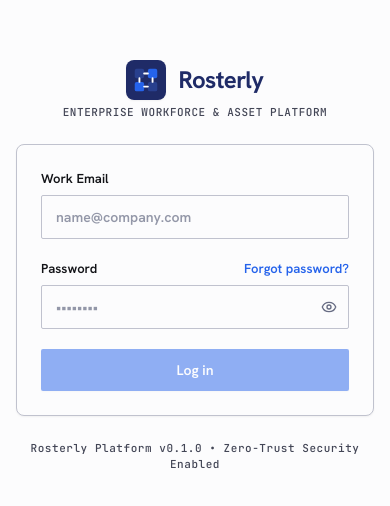
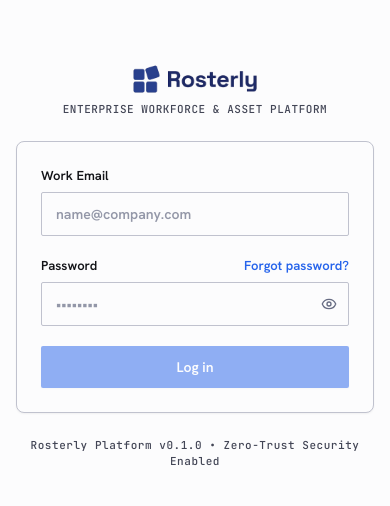
Before and after one commit to kk161205/Rosterly, a React (Vite) app in the folder frontend/: page /login in a window 390 px wide. Shown: the part 156-662 px from the top of the page. Built offline with nearby package versions, Linux system fonts and the light colour scheme; no server answers.

Commit message:
style(brand): integrate transparent logo asset and calibrate responsive sizing presets

```diff
--- a/frontend/src/components/common/RosterlyLogo.tsx
+++ b/frontend/src/components/common/RosterlyLogo.tsx
@@ -1,56 +1,36 @@
 import React from 'react'
 
 interface RosterlyLogoProps {
-  size?: 'sm' | 'md' | 'lg'
+  size?: 'sm' | 'md' | 'lg' | 'xl'
   showSubtitle?: boolean
   className?: string
+  align?: 'left' | 'center'
 }
 
 export const RosterlyLogo: React.FC<RosterlyLogoProps> = ({
-  size = 'md',
+  size = 'lg',
   showSubtitle = false,
   className = '',
+  align = 'center',
 }) => {
-  const iconSizes = {
-    sm: 'w-7 h-7',
-    md: 'w-10 h-10',
-    lg: 'w-14 h-14',
+  const logoHeights = {
+    sm: 'h-6',
+    md: 'h-8',
+    lg: 'h-9 sm:h-10',
+    xl: 'h-12 sm:h-14',
   }
 
-  const titleSizes = {
-    sm: 'text-title-md',
-    md: 'text-headline-lg-mobile md:text-headline-lg',
-    lg: 'text-headline-lg md:text-display-lg',
-  }
+  const alignmentClasses = align === 'left' ? 'items-start text-left' : 'items-center text-center'
 
   return (
-    <div className={`flex flex-col items-center justify-center gap-1 ${className}`}>
-      <div className="flex items-center gap-3">
-        {/* Geometric Rosterly Emblem */}
-        <div className={`relative flex items-center justify-center rounded-lg bg-primary ${iconSizes[size]} shadow-sm`}>
-          <svg
-            viewBox="0 0 32 32"
-            fill="none"
-            xmlns="http://www.w3.org/2000/svg"
-            className="w-3/4 h-3/4 text-on-primary"
-          >
-            {/* Grid-based tech icon: interconnected roster/nodes */}
-            <rect x="4" y="4" width="10" height="10" rx="2" fill="#29408E" />
-            <rect x="18" y="4" width="10" height="10" rx="2" fill="#2563EB" />
-            <rect x="4" y="18" width="10" height="10" rx="2" fill="#2563EB" />
-            <rect x="18" y="18" width="10" height="10" rx="2" fill="#29408E" />
-            <path
-              d="M9 14V18M14 9H18M18 23H14M23 14V18"
-              stroke="#FFFFFF"
-              strokeWidth="2"
-              strokeLinecap="round"
-            />
-          </svg>
-        </div>
-
-        <span className={`font-sans font-bold tracking-tight text-primary ${titleSizes[size]}`}>
-          Rosterly
-        </span>
+    <div className={`flex flex-col ${alignmentClasses} gap-1.5 ${className}`}>
+      <div className="flex items-center justify-center">
+        <img
+          src="/brand/rosterly-logo.png"
+          alt="Rosterly"
+          className={`${logoHeights[size]} w-auto object-contain select-none`}
+        />
+        <span className="sr-only">Rosterly</span>
       </div>
 
       {showSubtitle && (
```
Also changed, not shown: frontend/public/brand/rosterly-logo.png.
